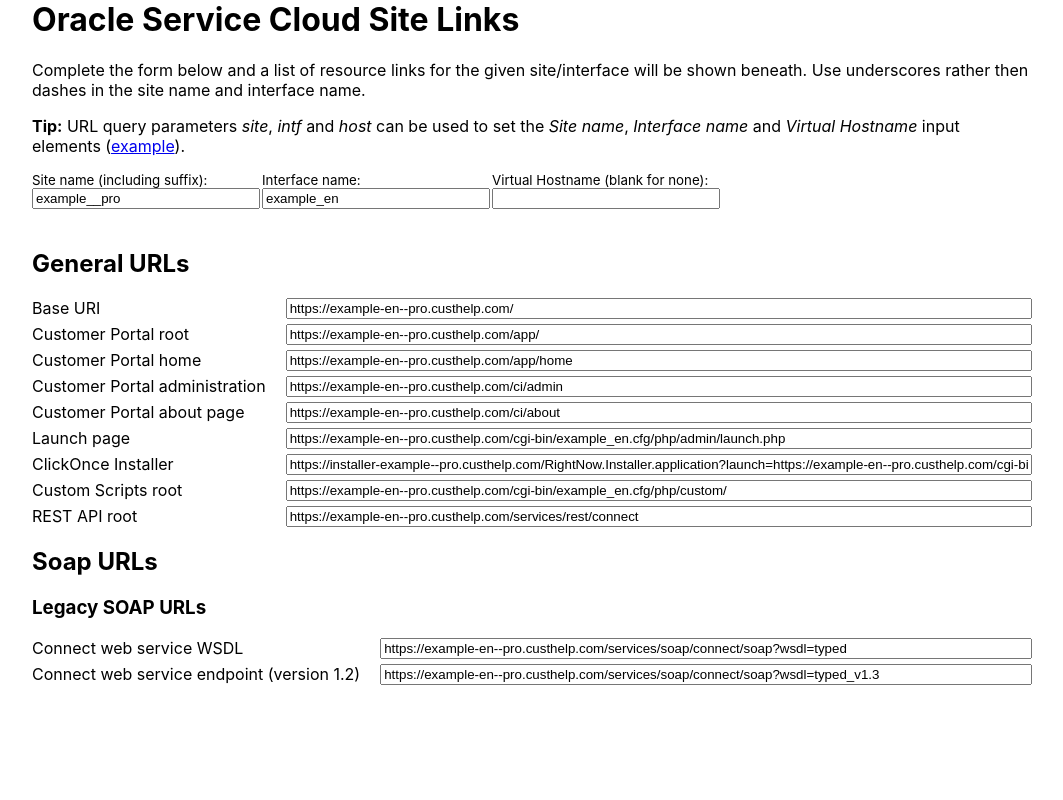
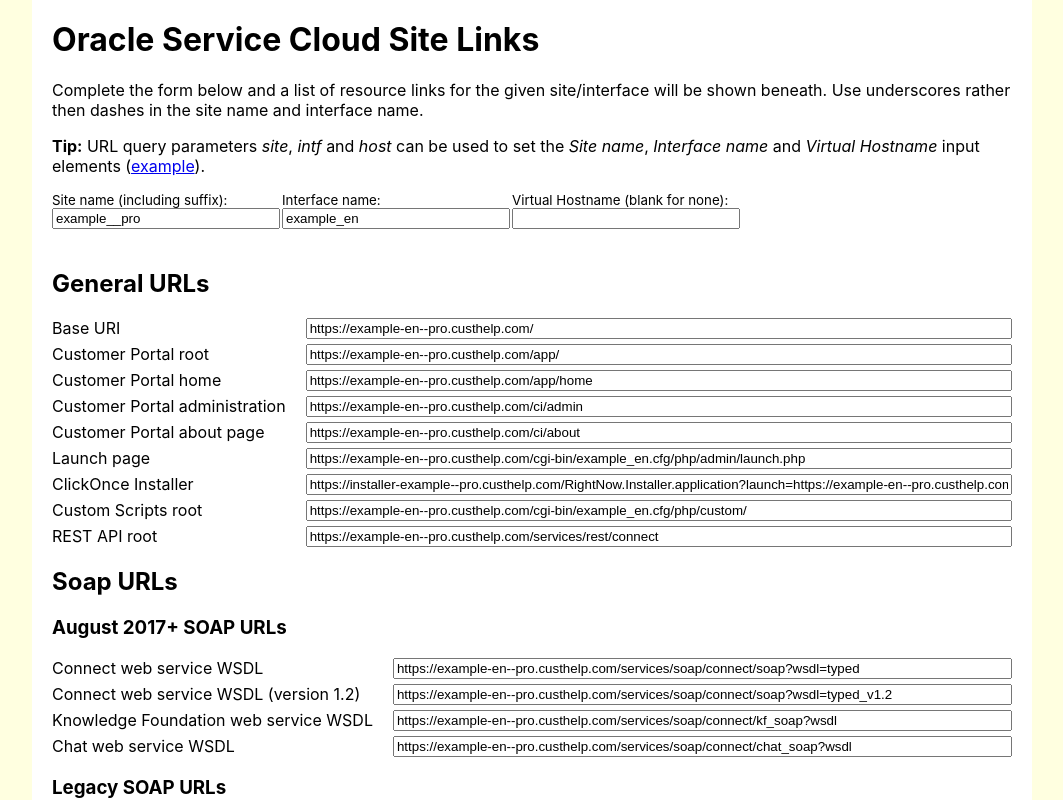
Before and after one commit to DanStevens/osvc-links, a React (Create React App) app: page / in a window 1280 px wide. Shown: the top 800 px of the page, without its empty margins (108-1171 px from the left). Built offline with nearby package versions, Linux system fonts and the light colour scheme.

Commit message:
Added additional resource links

```diff
--- a/src/App.js
+++ b/src/App.js
@@ -42,10 +42,26 @@
         </ResourceGrid>
 
         <h2>Soap URLs</h2>
+
+        <h3>August 2017+ SOAP URLs</h3>
+        <ResourceGrid>
+          <Resource siteInfo={siteInfo} siteInfoProp="connectApiWsdl" label="Connect web service WSDL" />
+          <Resource siteInfo={siteInfo} siteInfoProp="connectApiWsdl1_2" label="Connect web service WSDL (version 1.2)" />
+          <Resource siteInfo={siteInfo} siteInfoProp="kfApiWsdl" label="Knowledge Foundation web service WSDL" />
+          <Resource siteInfo={siteInfo} siteInfoProp="chatApiWsdl" label="Chat web service WSDL" />
+        </ResourceGrid>
+
         <h3>Legacy SOAP URLs</h3>
         <ResourceGrid>
-          <Resource siteInfo={siteInfo} siteInfoProp="connectApiWsdl" label="Connect web service WSDL" />
-          <Resource siteInfo={siteInfo} siteInfoProp="connectApiWsdl1_2" label="Connect web service endpoint (version 1.2)" />
+          <Resource siteInfo={siteInfo} siteInfoProp="legacyConnectApiWsdl" label="Connect web service WSDL" />
+          <Resource siteInfo={siteInfo} siteInfoProp="legacyConnectApiWsdl1_2" label="Connect web service WSDL (version 1.2)" />
+          <Resource siteInfo={siteInfo} siteInfoProp="legacyKfApiWsdl" label="Knowledge Foundation web service WSDL" />
+          <Resource siteInfo={siteInfo} siteInfoProp="legacyChatApiWsdl" label="Chat web service WSDL" />
+        </ResourceGrid>
+
+        <h2>Other Resources</h2>
+        <ResourceGrid>
+
         </ResourceGrid>
       </div>
     );
--- a/src/SiteInfo.js
+++ b/src/SiteInfo.js
@@ -1,3 +1,6 @@
+function escapeRegExp(str) {
+  return str.replace(/[\[\]\/\{\}\(\)\*\+\?\.\\\^\$\|]/g, "\\$&");
+}
 
 export default class SiteInfo {
   constructor(siteName, intfName, vhost = "", podDomain = "custhelp.com") {
@@ -58,57 +61,90 @@
   }
 
   get baseUri() {
-    return 'https://' + this.hostName + '/';
+    return `https://${this.hostName}/`;
   }
 
   get cpRoot() {
-    return this.baseUri + 'app/';
+    return `${this.baseUri}app/`;
   }
 
   get cpHome() {
-    return this.cpRoot + 'home';
+    return `${this.cpRoot}home`;
   }
 
   get cpAdmin() {
-    return this.baseUri + 'ci/admin';
+    return `${this.baseUri}ci/admin`;
   }
 
   get cpAbout() {
-    return this.baseUri + 'ci/about'
+    return `${this.baseUri}ci/about`;
   }
 
   get cfgRoot() {
-    return this.baseUri + 'cgi-bin/' + this.intfName +'.cfg';
+    return `${this.baseUri}cgi-bin/${this.intfName}.cfg`;
   }
 
   get launchPage() {
-    return this.cfgRoot + '/php/admin/launch.php';
+    return `${this.cfgRoot}/php/admin/launch.php`;
   }
 
   get installer() {
-    return 'https://installer-' + this.siteName.replace(/_/g, '-') + '.' + this.podDomain +
-    '/RightNow.Installer.application?launch=' + this.cfgRoot + '&dbname=' + this.siteName +
-    '&trace=true&lang=en_GB';
+    return `https://installer-${this.siteName.replace(/_/g, '-')}.${this.podDomain}` +
+      `/RightNow.Installer.application?launch=${this.cfgRoot}&dbname=${this.siteName}` +
+      '&trace=true&lang=en_GB';
   }
 
   get accessInterface() {
-    return this.cfgRoot + '/php/admin/session/login.php';
+    return `${this.cfgRoot}/php/admin/session/login.php`;
   }
 
   get scriptsRoot() {
-    return this.cfgRoot + '/php/custom/';
+    return `${this.cfgRoot}/php/custom/`;
   }
 
   get restApiRoot() {
-    return this.baseUri + 'services/rest/connect'
+    return `${this.baseUri}services/rest/connect`;
   }
 
   get connectApiWsdl() {
-    return this.baseUri + 'services/soap/connect/soap?wsdl=typed';
+    return `${this.baseUri}services/soap/connect/soap?wsdl=typed`;
   }
 
   get connectApiWsdl1_2() {
-    return this.baseUri + 'services/soap/connect/soap?wsdl=typed_v1.3';
+    return `${this.baseUri}services/soap/connect/soap?wsdl=typed_v1.2`;
+  }
+
+  get kfApiWsdl() {
+    return `${this.baseUri}services/soap/connect/kf_soap?wsdl`;
+  }
+
+  get chatApiWsdl() {
+    return `${this.baseUri}services/soap/connect/chat_soap?wsdl`;
+  }
+
+  get legacyConnectApiWsdl() {
+    return `${this.cfgRoot}/services/soap?wsdl=typed`;
+  }
+
+  get legacyConnectApiWsdl1_2() {
+    return `${this.cfgRoot}/services/soap?wsdl=typed_v1.2`;
+  }
+
+  get legacyKfApiWsdl() {
+    return `${this.cfgRoot}/services/kf_soap?wsdl`;
+  }
+
+  get legacyChatApiWsdl() {
+    return `${this.cfgRoot}/services/chat_soap?wsdl`;
+  }
+
+  get launchArgs() {
+    return `launch=${this.cfgRoot} dbname=${this.siteName} isNetworkDeployed=true`;
+  }
+
+  get cpAdminRegex() {
+    return `https:\\/\\/${this.vhost ? escapeRegExp(this.vhost) : this.intfNameDashed}` +
+           `(--[\\w-]*)?\\.${escapeRegExp(this.podDomain)}\\/ci\\/admin.*`;
   }
 
   isEqual(other) {
--- a/src/index.css
+++ b/src/index.css
@@ -1,11 +1,14 @@
-html, body, .content {
+html {
+  background-color: LightYellow;
   height: 100vh;
 }
 
 body {
-  margin: 0;
+  max-width: 1000px;
+  margin: auto;
   padding: 0;
-  /* background-color: LightYellow; */
+  background-color: White;
+
   font-family: -apple-system, BlinkMacSystemFont, "Segoe UI", "Roboto", "Oxygen",
     "Ubuntu", "Cantarell", "Fira Sans", "Droid Sans", "Helvetica Neue",
     sans-serif;
@@ -22,9 +25,13 @@
   margin-top: 0;
 }
 
-.content {
+/* body {
   background-color: white;
   margin: auto;
   padding: 0 20px;
   max-width: 1000px;
+} */
+
+.content {
+  padding: 20px;
 }
```
Also changed, not shown: 1 other file (tests, documents, lock files or other folders).
